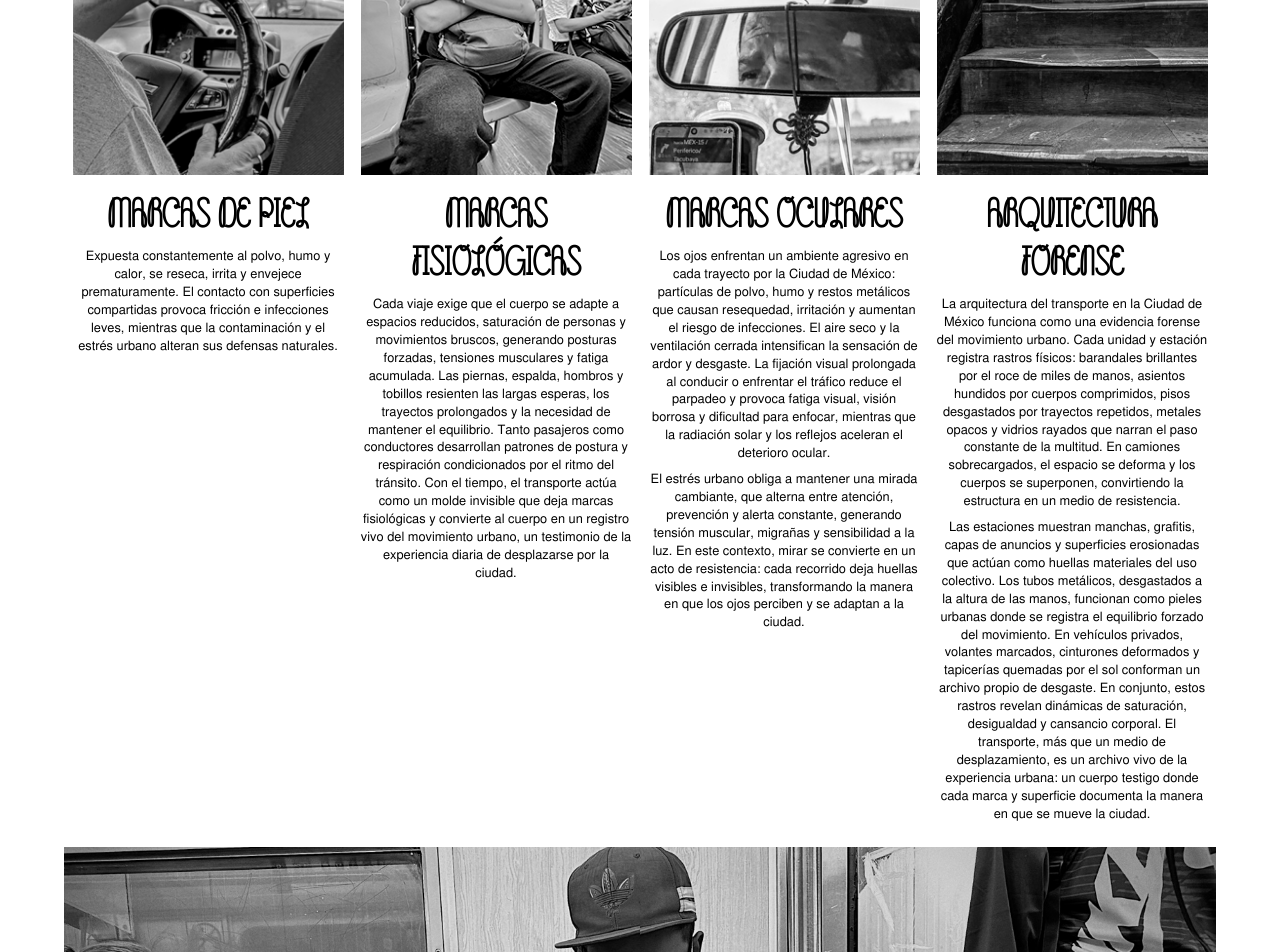
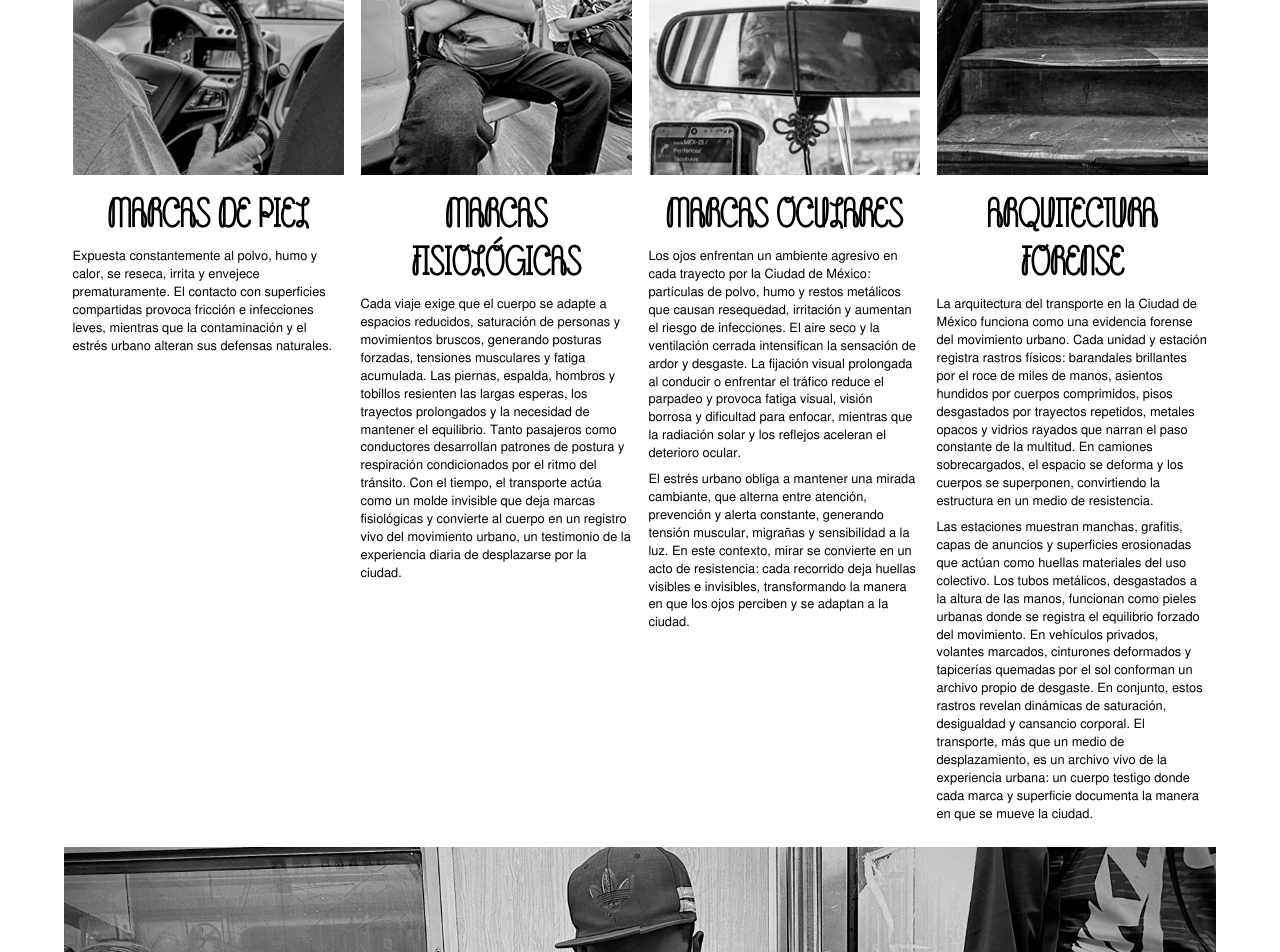
Before and after one commit to lalogutierrez-mx/MOVILIENCIA, a Jekyll site: the page prueba4.html, which Jekyll copies as it is, in a window 1280 px wide. Shown: the part 1143-2095 px from the top of the page. Built offline with Jekyll 4.4.1, drawn with Linux system fonts in a browser that asks for light colours; some web fonts are replaced.

Commit message:
IMG / scroll / html-css

```diff
--- a/css/prueba4.css
+++ b/css/prueba4.css
@@ -188,11 +188,12 @@ a#tci-link {
   }
 }
 
-.sneaker-container {
+.brazo-container {
   position: relative;
   cursor: col-resize;
   color: #EA0000;
-
+  width: 100%;
+  display: inline-block;
   img {
     max-width: 100%;
   }
--- a/js/prueba4.js
+++ b/js/prueba4.js
@@ -1,7 +1,7 @@
-class TCIClean {
+class BrazoMask {
 	constructor(_container) {
-		if (!_container) throw "Container es requerido"
-		this.container = document.querySelector(_container)
+		console.log("re")
+		this.container = _container
 		this.clean = this.container.querySelector(".sneaker-clean")
 		this.dirty = this.container.querySelector(".sneaker-dirty")
 		this.friction = 0.15
@@ -67,4 +67,7 @@ class TCIClean {
 	}
 }
 
-const sneaker = new TCIClean(".sneaker-container")
+const items = document.querySelectorAll(".brazo-container")
+items.forEach(item => {
+	const sneaker = new BrazoMask(item)
+})
--- a/prueba4.html
+++ b/prueba4.html
@@ -56,14 +56,14 @@
     <div class=" swiper-slide">
       <img src="img/pielprimera.png" alt="Persona en el metro">
       <h3>MARCAS DE PIEL</h3>
-      <p>Expuesta constantemente al polvo, humo y calor, se reseca, irrita y envejece prematuramente. El contacto con
+      <p style="text-align: left;">Expuesta constantemente al polvo, humo y calor, se reseca, irrita y envejece prematuramente. El contacto con
         superficies compartidas provoca fricción e infecciones leves, mientras que la contaminación y el estrés urbano
         alteran sus defensas naturales. </p>
     </div>
     <div class=" swiper-slide">
       <img src="img/fisioprimera.png" alt="Persona en el metro">
       <h3>MARCAS FISIOLÓGICAS</h3>
-      <p>Cada viaje exige que el cuerpo se adapte a espacios reducidos, saturación de personas y movimientos bruscos,
+      <p style="text-align: left;">Cada viaje exige que el cuerpo se adapte a espacios reducidos, saturación de personas y movimientos bruscos,
         generando posturas forzadas, tensiones musculares y fatiga acumulada. Las piernas, espalda, hombros y tobillos
         resienten las largas esperas, los trayectos prolongados y la necesidad de mantener el equilibrio. Tanto
         pasajeros como conductores desarrollan patrones de postura y respiración condicionados por el ritmo del
@@ -74,13 +74,13 @@
     <div class=" swiper-slide">
       <img src="img/ocularprimera.png" alt="Persona en el metro">
       <h3>MARCAS OCULARES</h3>
-      <p>Los ojos enfrentan un ambiente agresivo en cada trayecto por la Ciudad de México: partículas de polvo, humo y
+      <p style="text-align: left;">Los ojos enfrentan un ambiente agresivo en cada trayecto por la Ciudad de México: partículas de polvo, humo y
         restos metálicos que causan resequedad, irritación y aumentan el riesgo de infecciones. El aire seco y la
         ventilación cerrada intensifican la sensación de ardor y desgaste. La fijación visual prolongada al conducir o
         enfrentar el tráfico reduce el parpadeo y provoca fatiga visual, visión borrosa y dificultad para enfocar,
         mientras que la radiación solar y los reflejos aceleran el deterioro ocular.
 
-        <p>El estrés urbano obliga a mantener una mirada cambiante, que alterna entre atención, prevención y alerta
+        <p style="text-align: left;">El estrés urbano obliga a mantener una mirada cambiante, que alterna entre atención, prevención y alerta
         constante, generando tensión muscular, migrañas y sensibilidad a la luz. En este contexto, mirar se convierte en
         un acto de resistencia: cada recorrido deja huellas visibles e invisibles, transformando la manera en que los
         ojos perciben y se adaptan a la ciudad.</p>
@@ -88,13 +88,13 @@
     <div class=" swiper-slide">
       <img src="./img/arquitecturaprimera.png" alt="Persona en el metro">
       <h3>ARQUITECTURA FORENSE</h3>
-      <p>La arquitectura del transporte en la Ciudad de México funciona como una evidencia forense del movimiento
+      <p style="text-align: left;">La arquitectura del transporte en la Ciudad de México funciona como una evidencia forense del movimiento
         urbano. Cada unidad y estación registra rastros físicos: barandales brillantes por el roce de miles de manos,
         asientos hundidos por cuerpos comprimidos, pisos desgastados por trayectos repetidos, metales opacos y vidrios
         rayados que narran el paso constante de la multitud. En camiones sobrecargados, el espacio se deforma y los
         cuerpos se superponen, convirtiendo la estructura en un medio de resistencia.
 
-        <p>Las estaciones muestran manchas, grafitis, capas de anuncios y superficies erosionadas que actúan como huellas
+        <p style="text-align: left;">Las estaciones muestran manchas, grafitis, capas de anuncios y superficies erosionadas que actúan como huellas
         materiales del uso colectivo. Los tubos metálicos, desgastados a la altura de las manos, funcionan como pieles
         urbanas donde se registra el equilibrio forzado del movimiento. En vehículos privados, volantes marcados,
         cinturones deformados y tapicerías quemadas por el sol conforman un archivo propio de desgaste.
@@ -108,11 +108,86 @@
 
 
 
-    <div class="sneaker-container">
+    <div class="brazo-container">
       <img src="./img/con.jpg" alt="Clean" class="sneaker-clean">
       <img src="./img/sin.jpg" alt="Dirty" class="sneaker-dirty">
     </div>
 
+  </section>
+
+  <section id="columna/row" class="row">
+      <div class="columns seven">
+        <nav>
+          <ul>
+            <li>
+              <a href="#">
+                <img src="./img/BRAZO_1.png" alt="">
+            </a>
+            </li>
+
+            <li>
+              <a href="#">
+                <img src="./img/CHOQUE_1.png" alt="">
+            </a>
+            </li>
+
+            <li>
+              <a href="#">
+                <img src="./img/OJOS_1.png" alt="">
+            </a>
+            </li>
+
+          </ul>
+        </nav>
+      </div>
+      <div class="columns five">
+
+        <div style="--swiper-navigation-color: #fff; --swiper-pagination-color: #fff" class="swiper swipermasks">
+          <div class="swiper-wrapper">
+            <div class="swiper-slide">
+              <div class="brazo-container">
+                <img src="./img/BRAZO_1.png" alt="Clean" class="sneaker-clean">
+                <img src="./img/BRAZO.png" alt="Dirty" class="sneaker-dirty">
+              </div>
+            </div>
+
+        <div style="--swiper-navigation-color: #fff; --swiper-pagination-color: #fff" class="swiper swipermasks">
+          <div class="swiper-wrapper">
+            <div class="swiper-slide">
+              <div class="brazo-container">
+                <img src="./img/CHOQUE_1.png" alt="Clean" class="sneaker-clean">
+                <img src="./img/CHOQUE.png" alt="Dirty" class="sneaker-dirty">
+             </div>
+          </div>
+
+       <div style="--swiper-navigation-color: #fff; --swiper-pagination-color: #fff" class="swiper swipermasks">
+          <div class="swiper-wrapper">
+             <div class="swiper-slide">
+               <div class="brazo-container">
+                 <img src="./img/OJOS_1.png" alt="clean" class="sneaker-clean">
+                 <img src="./img/OJOS.png" alt="Dirty" class="sneaker-dirty">
+               </div>
+            </div>
+
+
+        </div>
+        <div class="swiper-button-next"></div>
+        <div class="swiper-button-prev"></div>
+      </div>
+      <div thumbsSlider="" class="swiper swiperthumbs">
+        <div class="swiper-wrapper">
+          <div class="swiper-slide">
+            <img src="./img/BRAZO_1.png" />
+          </div>
+          <div class="swiper-slide">
+            <img src="./img/CHOQUE_1.png" />
+          </div>
+          <div class="swiper-slide">
+            <img src="./img/OJOS_1.png" />
+          </div>
+
+
+      </div>
   </section>
 
   <footer>
```
Also changed, not shown: other parts of prueba4.html (+17 -0 lines).
